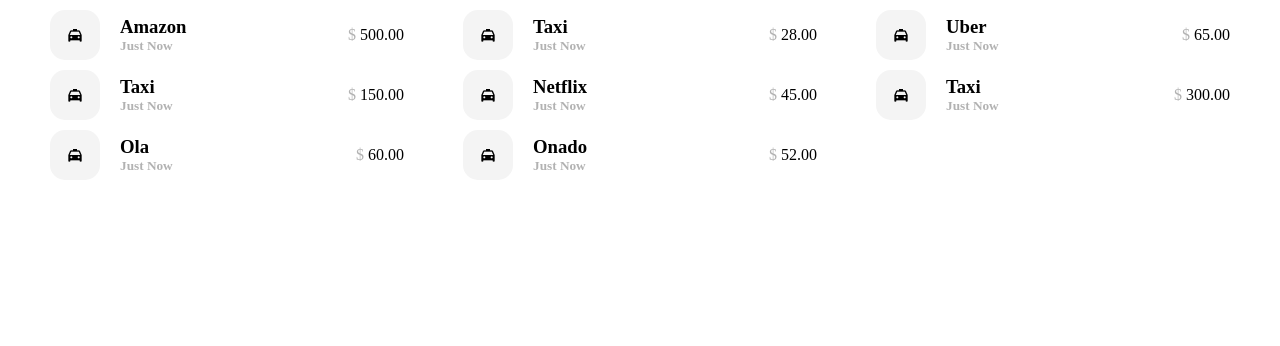
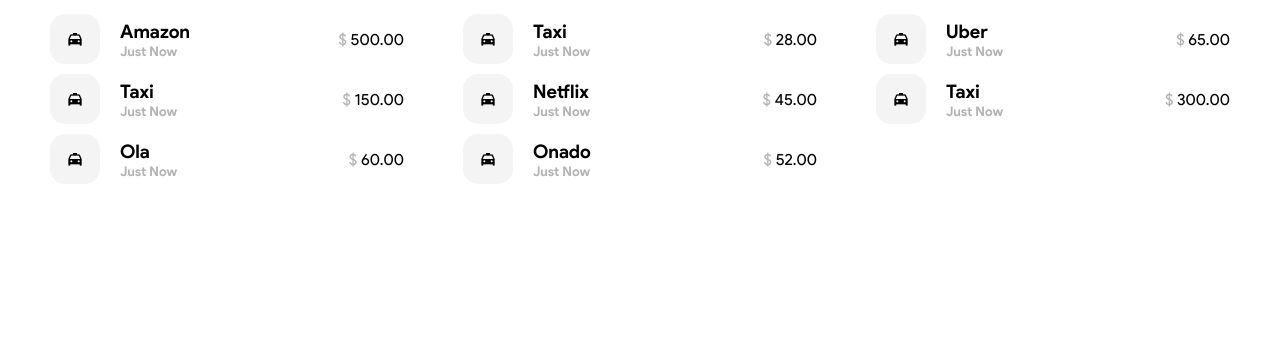
Before and after one commit to yashashvig/popopop, a plain HTML site: page index.html in a window 1280 px wide. Shown: the part 454-800 px from the top of the page. Drawn offline with nearby package versions, Linux system fonts and the light colour scheme.

Commit message:
responisve done

```diff
--- a/style.css
+++ b/style.css
@@ -1,7 +1,20 @@
+@font-face{
+    font-family: "Product Sansa";
+    src: url('./fonts/psr.ttf');
+    font-weight: regular;
+}
+
+
+@font-face{
+    font-family: "Product Sansa";
+    src: url('./fonts/psb.ttf');
+    font-weight: bold;
+}
+
 *{
     margin: 0;
     padding: 0;
-    font-family: "Product Sans";
+    font-family: "Product Sansa";
     box-sizing: border-box;
 }
 
```
Also changed, not shown: fonts/ps.ttf (added), fonts/psb.ttf (added), fonts/psi.ttf (added), fonts/psr.ttf (added), 1 other file.
